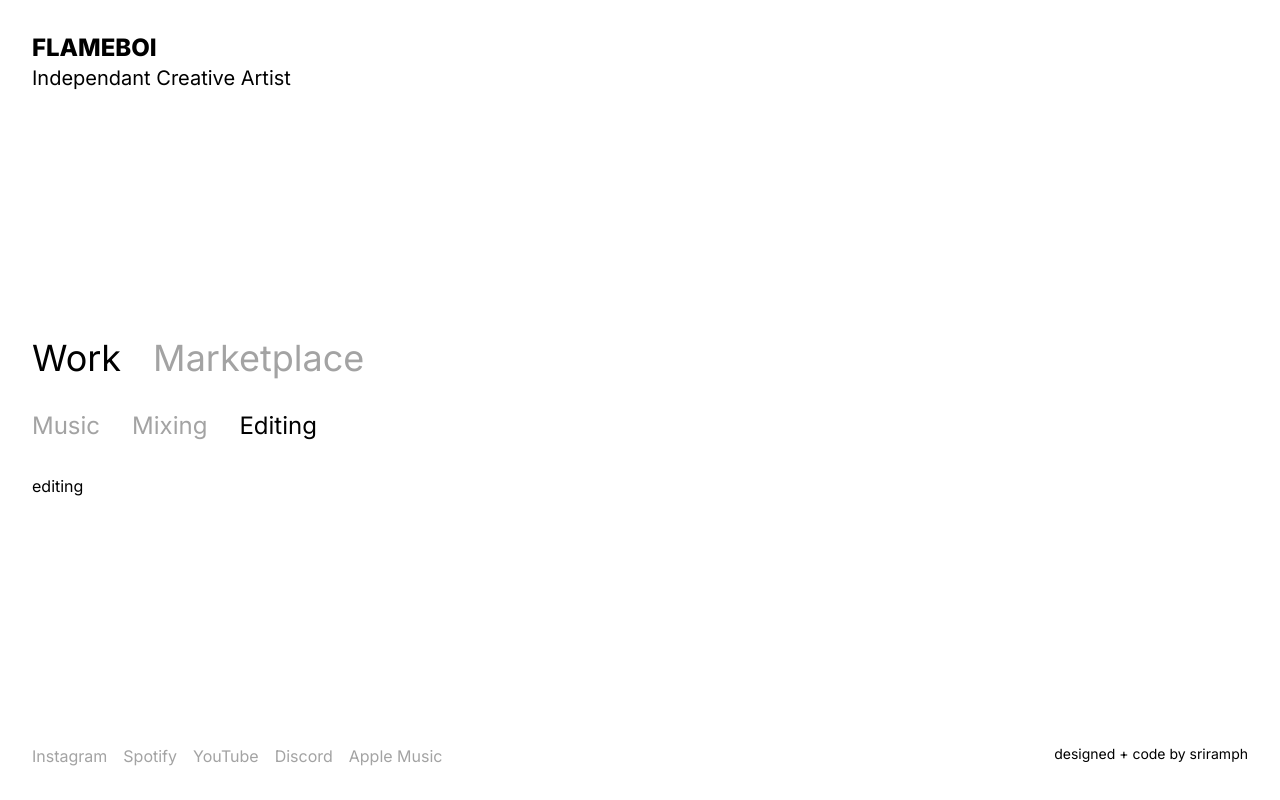
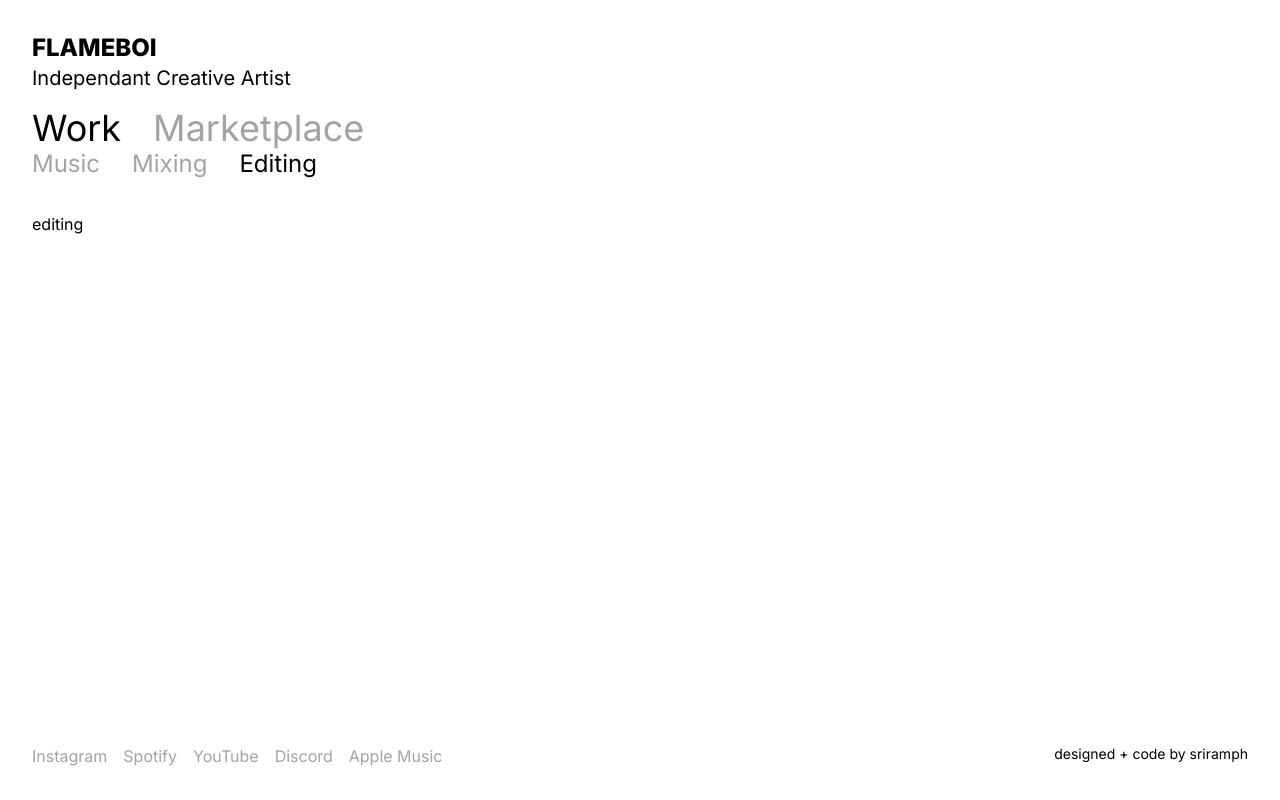
Before and after one commit to sriramph98/flameboi-portfolio, a Next.js app: page /work/editing in a window 1280 px wide. Built offline with nearby package versions, Linux system fonts and the light colour scheme.

Commit message:
fixed navbar

```diff
--- a/src/app/components/TrackList.tsx
+++ b/src/app/components/TrackList.tsx
@@ -16,7 +16,7 @@ interface TrackListProps {
 export default function TrackList({ tracks }: TrackListProps) {
   return (
     <section
-      className='flex overflow-x-auto hide-scrollbar gap-4 sm:gap-6 md:gap-8'
+      className='flex overflow-x-auto hide-scrollbar gap-4 sm:gap-6 md:gap-8 h-full items-center'
       aria-label="Track list"
     >
       {tracks.map((item) => (
--- a/src/app/components/ui/Track.tsx
+++ b/src/app/components/ui/Track.tsx
@@ -12,7 +12,7 @@ interface TrackProps {
 export function Track({ trackName, artistName, platform, imageUrl }: TrackProps) {
   return (
     <div className='flex-shrink-0 space-y-2'>
-      <Card className='aspect-square w-[calc(min(60vh,24rem))]'>
+      <Card className='aspect-square w-[calc(min(50vh,24rem))]'>
         <Image
           className='object-contain'
           src={imageUrl}
--- a/src/app/layout.tsx
+++ b/src/app/layout.tsx
@@ -19,16 +19,16 @@ export default function RootLayout({
     <html lang="en" suppressHydrationWarning>
       <body className={inter.className}>
         <div className='flex flex-col min-h-screen p-4 sm:p-6 md:p-8'>
-          <header className='flex-none'>
-            <h1 className='logo'>FLAMEBOI</h1>
-            <h1 className='bio'>Independant Creative Artist</h1>
+          <header className='flex-none space-y-4'>
+            <div>
+              <h1 className='logo'>FLAMEBOI</h1>
+              <h1 className='bio'>Independant Creative Artist</h1>
+            </div>
+            <NavBar/>
           </header>
 
-          <main className='flex-1 flex flex-col justify-center'>
-            <div className='space-y-8'>
-              <NavBar/>
-              {children}
-            </div>
+          <main className='flex-1 flex flex-col'>
+            {children}
           </main>
 
           <footer className='flex-none flex flex-col sm:flex-row justify-between space-y-4 sm:space-y-0'>
```
